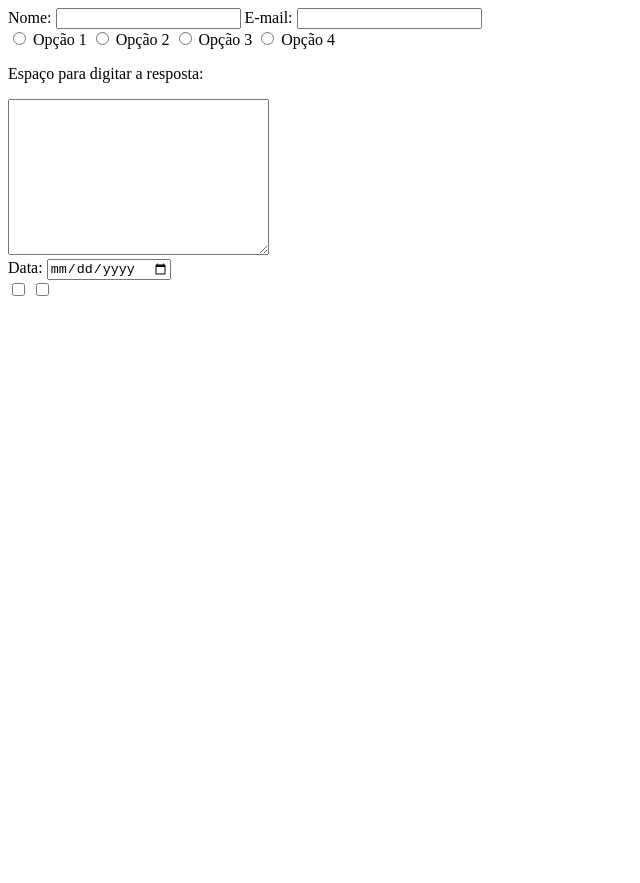
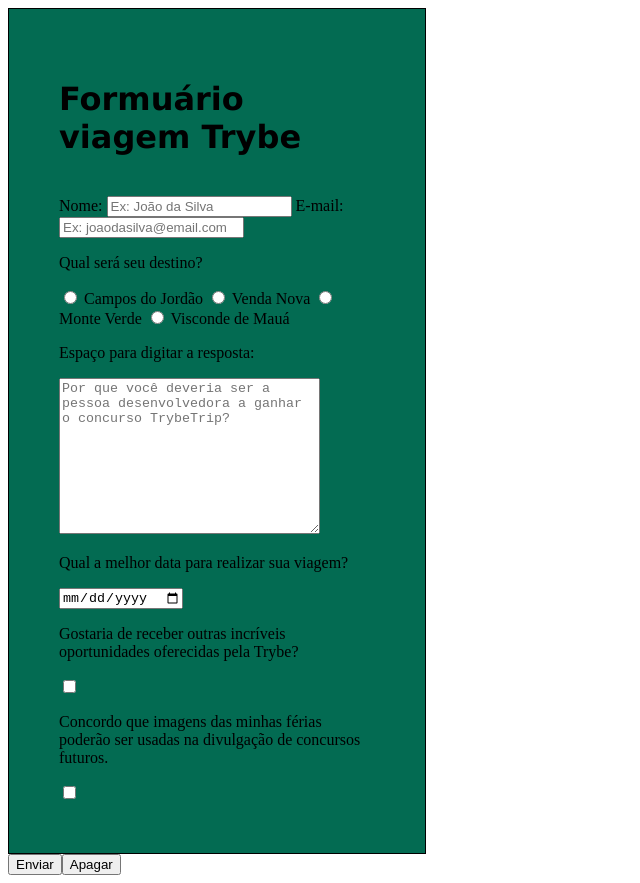
Before and after one commit to Lualbertohc/trybe-exercicios, a plain HTML site: page fundamentos/bloco-6-html-e-css-forms-flexbox-e-responsivo/dia-1-html-css-forms/form.html in a window 1280 px wide. Shown: the whole page, without its empty margins (0-640 px from the left). Before the commit the page ends 800 px from the top, so only its background shows below. Drawn offline with Linux system fonts and the light colour scheme.

Commit message:
exercício do dia

```diff
--- a/fundamentos/bloco-6-html-e-css-forms-flexbox-e-responsivo/dia-1-html-css-forms/form.html
+++ b/fundamentos/bloco-6-html-e-css-forms-flexbox-e-responsivo/dia-1-html-css-forms/form.html
@@ -6,32 +6,59 @@
     <meta http-equiv="X-UA-Compatible" content="IE=edge">
     <meta name="viewport" content="width=device-width, initial-scale=1.0">
     <title>Document</title>
+    <link rel="stylesheet" href="style.css">
 </head>
 
 <body>
     <form action="">
-        <label for=""> Nome:
-            <input type="text">
+        <div id="form">
+        <h1>Formuário viagem Trybe</h1>
+        <br>
+        <label for="name-input"> Nome:
+            <input type="text" id="name-input" name="name" placeholder="Ex: João da Silva" min="10" max="40" required>
         </label>
-        <label for=""> E-mail:
-            <input type="email">
+        <label for="email-input"> E-mail:
+            <input type="email" id="email-input" name="email" placeholder="Ex: joaodasilva@email.com" min="10" max="50"
+                required>
         </label>
         <br>
-        <input type="radio"> Opção 1
-        <input type="radio"> Opção 2
-        <input type="radio"> Opção 3
-        <input type="radio"> Opção 4
+        <p>Qual será seu destino?</p>
+        <label for="local1">
+            <input type="radio" id="local1" name="trip"> Campos do Jordão
+        </label>
+        <label for="local2">
+            <input type="radio" id="local2" name="trip"> Venda Nova
+        </label>
+        <label for="local3">
+            <input type="radio" id="local3" name="trip"> Monte Verde
+        </label>
+        <label for="local4">
+            <input type="radio" id="local4" name="trip"> Visconde de Mauá
+        </label>
         <br>
         <p>Espaço para digitar a resposta:</p>
-        <textarea name="" id="" cols="30" rows="10"></textarea>
+        <textarea name="" id="text" cols="30" rows="10"
+            placeholder="Por que você deveria ser a pessoa desenvolvedora a ganhar o concurso TrybeTrip?"
+            maxlength="500"></textarea>
         <br>
-        <label for=""> Data:
-            <input type="date" name="" id="">
+        <p>Qual a melhor data para realizar sua viagem?</p>
+        <label for="date">
+            <input type="date" name="" id="date" required>
         </label>
         <br>
-        <input type="checkbox">
-        <input type="checkbox">
+        <p>Gostaria de receber outras incríveis oportunidades oferecidas pela Trybe?</p>
+        <label for="checkbox1">
+            <input type="checkbox" id="checkbox1">
+        </label>
+        <p>Concordo que imagens das minhas férias poderão ser usadas na divulgação de concursos futuros.</p>
+        <label for="checkbox2">
+            <input type="checkbox" id="checkbox2">
+        </label>
+    </div>
+        <button type="submit" id="submit-button"> Enviar
+            <button type="submit" id="reset-form"> Apagar
     </form>
+            <script src="scripts.js"></script>
 </body>
 
 </html>
--- /dev/null
+++ b/fundamentos/bloco-6-html-e-css-forms-flexbox-e-responsivo/dia-1-html-css-forms/scripts.js
@@ -0,0 +1,17 @@
+let submit = document.querySelector("#submit-button");
+
+function stop (event) {
+    event.preventDefault();
+    console.log("hello word")
+}
+
+submit.addEventListener('click', stop)
+
+let reset = document.querySelector("#reset-form");
+
+function resetForm (event) {
+    event.preventDefault();
+    console.log("hello word")
+}
+
+reset.addEventListener('click', resetForm)
--- /dev/null
+++ b/fundamentos/bloco-6-html-e-css-forms-flexbox-e-responsivo/dia-1-html-css-forms/style.css
@@ -0,0 +1,11 @@
+#form {
+
+    border: 1px solid black;
+    background-color: #036b52;
+    padding: 50px;
+    width: 25%;
+}
+
+h1 {
+    font-family:Verdana, Geneva, Tahoma, sans-serif;
+}
```
